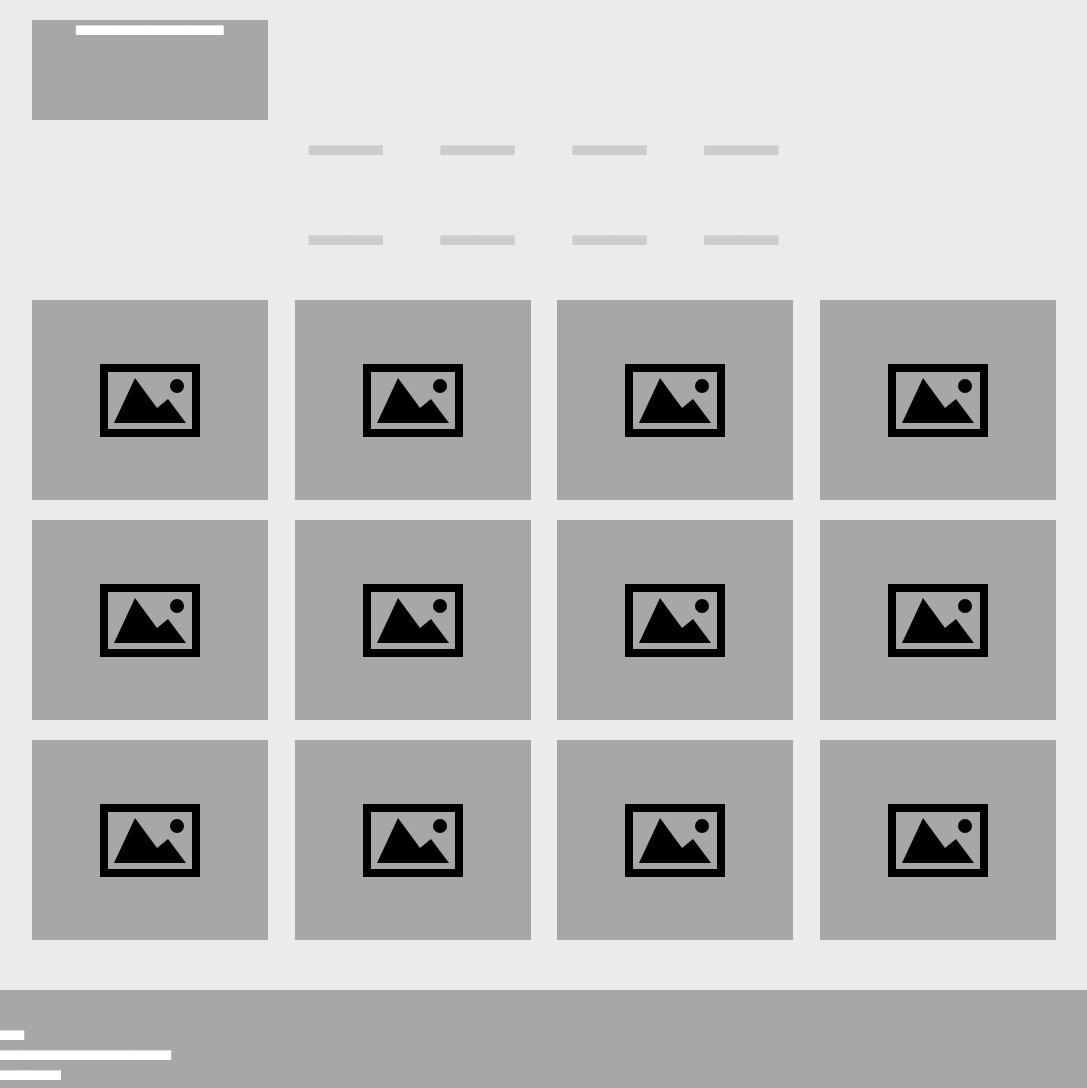
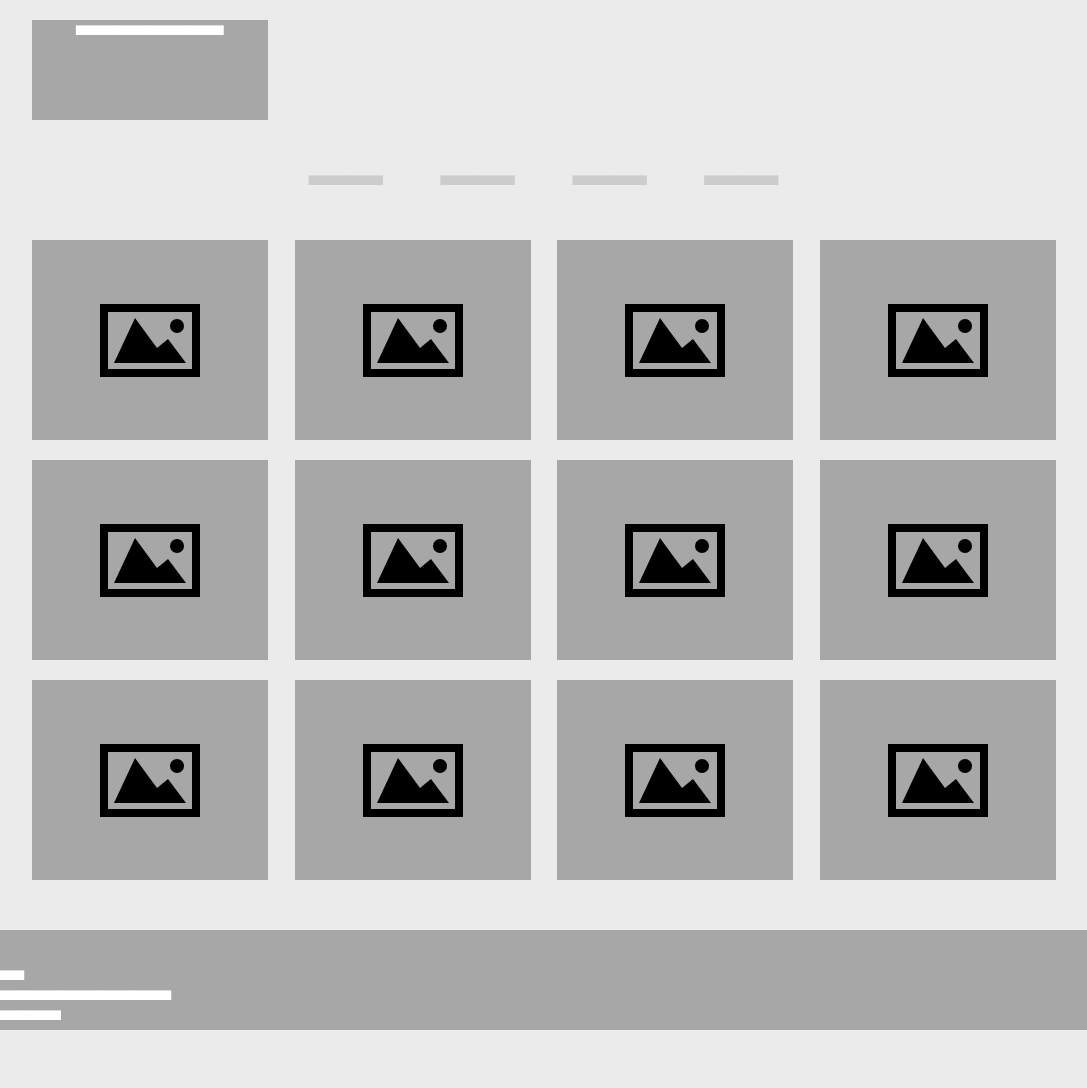
Before and after one commit to kelseygracebond/standouttalent, a plain HTML site: page index.html in a window 1280 px wide. Shown: the whole page, without its empty margins (96-1183 px from the left). After the commit the page ends 1030 px from the top, so only its background shows below. Drawn offline with nearby package versions, Linux system fonts and the light colour scheme.

Commit message:
changes for Kels

```diff
--- a/index.html
+++ b/index.html
@@ -26,14 +26,7 @@
 						<div data-description="Site Logo" class="box1 center span3 height100">
 								asdf</div> <!--end site logo-->
 
-								<nav class="box">
-									<ul>
-                                    <li class="small padding center gray" data-description="Nav">as</li>
-                                   	<li class="small padding center gray" data-description="Nav">as</li>
-                                    <li class="small padding center gray" data-description="Nav">as</li>
-                                    <li class="small padding center gray" data-description="Nav">as</li>
-                                    </ul>
-								</nav>
+
 
 						</div> <!--data-description-->
 
```
